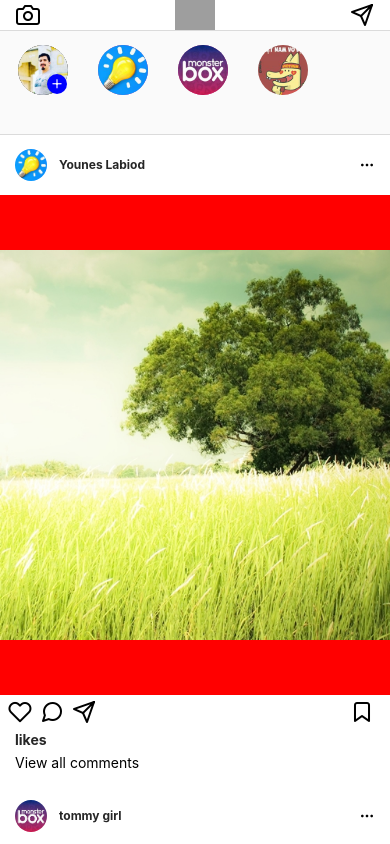
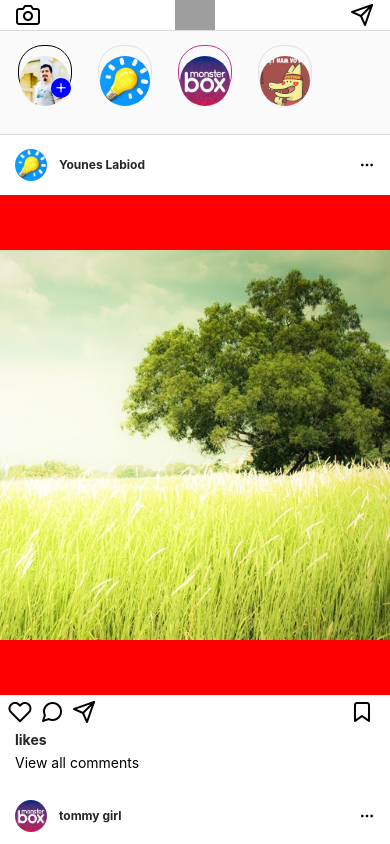
Before and after one commit to younes-labiod/instagram-clone, a React Native app in the folder instagram-clone-app/: screen / in a window 390 px wide. Built offline with nearby package versions, Linux system fonts and the light colour scheme; grey boxes are pictures that could not be loaded.

Commit message:
Feed | Fix story styling

```diff
--- a/instagram-clone-app/instagram-clone/Story.js
+++ b/instagram-clone-app/instagram-clone/Story.js
@@ -38,8 +38,8 @@ const styles = StyleSheet.create({
         paddingHorizontal: 4,
     },
     avatarBorder: {
-        width: 50,
-        height: 50,
+        width: 54,
+        height: 54,
         borderRadius: 25,
         borderWidth: 1,
         margin: 4,
@@ -50,6 +50,7 @@ const styles = StyleSheet.create({
     avatar: {
         width: 50,
         height: 50,
+        marginTop:17,
         borderRadius: 25
     },
     plusIcon: {
--- a/instagram-clone-app/instagram-clone/data.js
+++ b/instagram-clone-app/instagram-clone/data.js
@@ -7,7 +7,7 @@ const initialData = {
       id: 1,
       avatar: require("../assets/instagram-clone-images/avatar1.jpg"),
       name: 'Younes Labiod',
-      isSeen: false,
+      isSeen: true,
     },
 
     {
```
